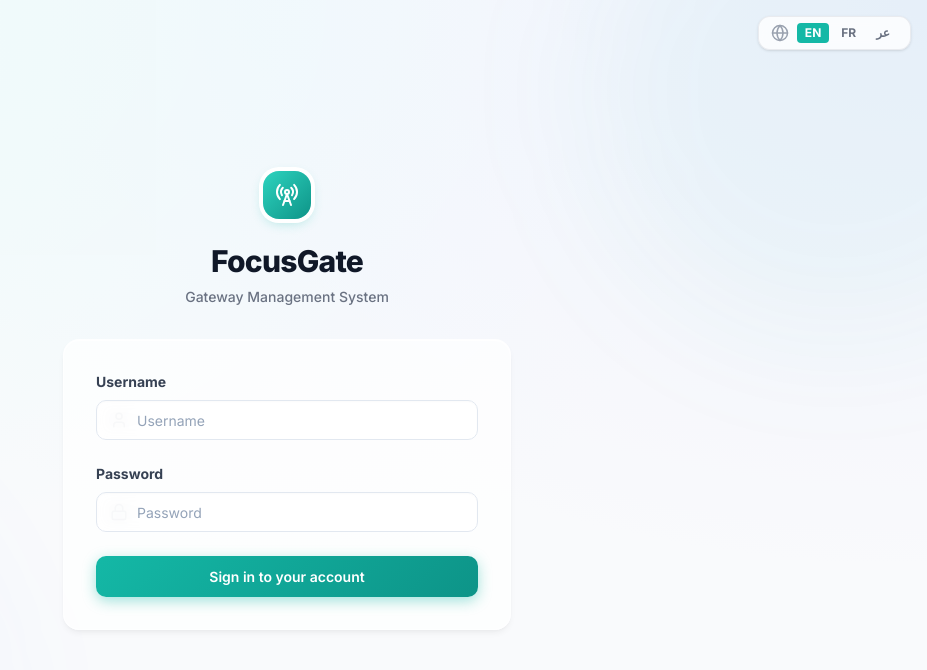
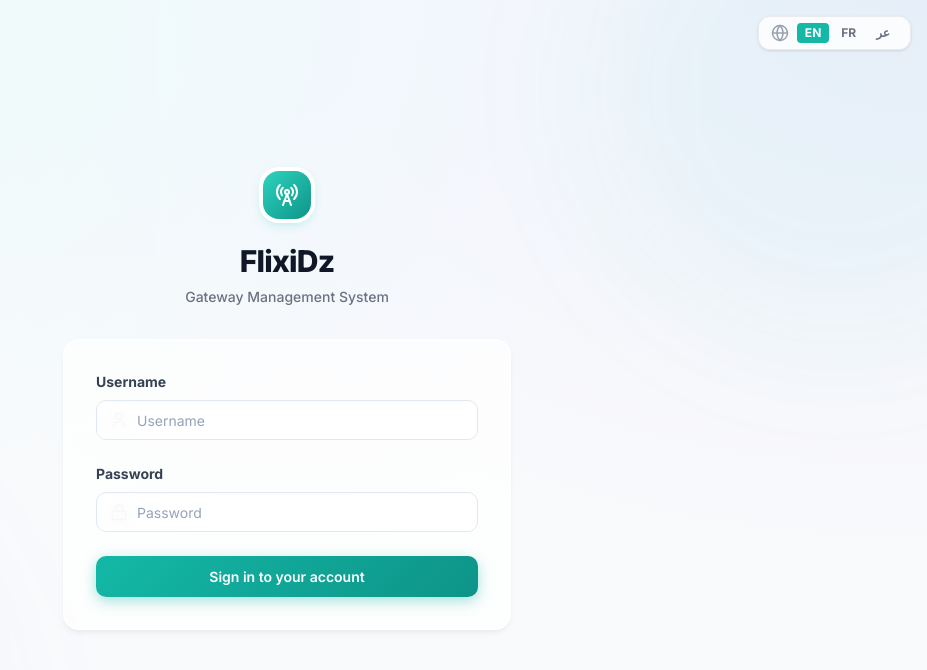
Before and after one commit to oguenfoude/FocusGateWeb, a Next.js app: page /login in a window 1280 px wide. Shown: the top 670 px of the page, without its empty margins (353-1280 px from the left). Built offline with nearby package versions, Linux system fonts and the light colour scheme; no server answers.

Commit message:
feat: rebrand web app to FlixiDz — i18n, layout title, sidebar heading

```diff
--- a/src/app/layout.tsx
+++ b/src/app/layout.tsx
@@ -8,8 +8,8 @@ import { Toaster } from 'sonner'
 const inter = Inter({ subsets: ['latin'] })
 
 export const metadata: Metadata = {
-  title: 'FocusGate Dashboard',
-  description: 'Manage FocusGate USB Modem SMS Gateway',
+  title: 'FlixiDz Dashboard',
+  description: 'Manage FlixiDz USB Modem SMS Gateway',
 }
 
 export default function RootLayout({ children }: { children: React.ReactNode }) {
--- a/src/components/shared/Sidebar.tsx
+++ b/src/components/shared/Sidebar.tsx
@@ -88,7 +88,7 @@ export function Sidebar() {
             <RadioTower className="text-white h-5 w-5" />
           </div>
           <div className="flex-1 min-w-0">
-            <h1 className="text-base font-bold tracking-tight">FocusGate</h1>
+            <h1 className="text-base font-bold tracking-tight">FlixiDz</h1>
             <p className="text-[11px] text-slate-400 mt-0.5">{t('app.name')}</p>
           </div>
           {/* Close button on mobile */}
--- a/src/i18n/ar.json
+++ b/src/i18n/ar.json
@@ -1,6 +1,6 @@
 {
   "app": {
-    "name": "FocusGate",
+    "name": "FlixiDz",
     "adminTitle": "لوحة الإدارة",
     "userTitle": "لوحة المستخدم"
   },
@@ -22,7 +22,7 @@
     "logout": "تسجيل الخروج",
     "username": "اسم المستخدم",
     "password": "كلمة المرور",
-    "loginTitle": "FocusGate",
+    "loginTitle": "FlixiDz",
     "loginSubtitle": "نظام إدارة البوابة",
     "loginButton": "تسجيل الدخول إلى حسابك",
     "loginError": "اسم المستخدم أو كلمة المرور غير صحيحة"
--- a/src/i18n/en.json
+++ b/src/i18n/en.json
@@ -1,6 +1,6 @@
 {
   "app": {
-    "name": "FocusGate",
+    "name": "FlixiDz",
     "adminTitle": "Administration Portal",
     "userTitle": "User Dashboard"
   },
@@ -22,7 +22,7 @@
     "logout": "Sign Out",
     "username": "Username",
     "password": "Password",
-    "loginTitle": "FocusGate",
+    "loginTitle": "FlixiDz",
     "loginSubtitle": "Gateway Management System",
     "loginButton": "Sign in to your account",
     "loginError": "Invalid username or password"
--- a/src/i18n/fr.json
+++ b/src/i18n/fr.json
@@ -1,6 +1,6 @@
 {
   "app": {
-    "name": "FocusGate",
+    "name": "FlixiDz",
     "adminTitle": "Portail d'Administration",
     "userTitle": "Tableau de bord"
   },
@@ -22,7 +22,7 @@
     "logout": "Se déconnecter",
     "username": "Nom d'utilisateur",
     "password": "Mot de passe",
-    "loginTitle": "FocusGate",
+    "loginTitle": "FlixiDz",
     "loginSubtitle": "Système de gestion de passerelle",
     "loginButton": "Se connecter à votre compte",
     "loginError": "Nom d'utilisateur ou mot de passe invalide"
```
Also changed, not shown: 1 other file (tests, documents, lock files or other folders).
